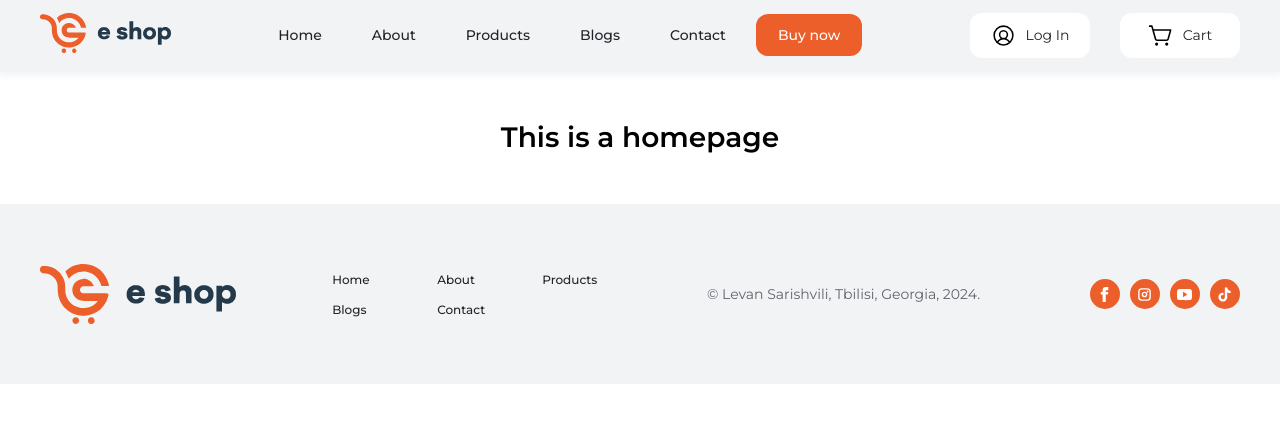
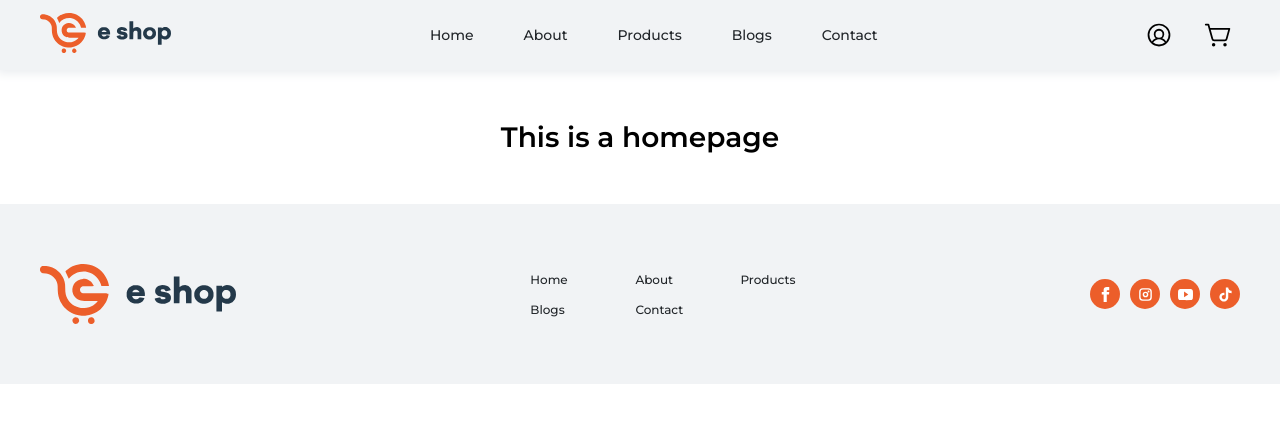
Before and after one commit to levansarishvili/MyStore, a Next.js app: page / in a window 1280 px wide. Shown: the top 422 px of the page. Built offline with nearby package versions, Linux system fonts and the light colour scheme.

Commit message:
refactor: modify styles on header and footer

```diff
--- a/src/app/about/About.css
+++ b/src/app/about/About.css
@@ -3,9 +3,10 @@
   flex-direction: column;
   gap: 1rem;
   align-items: center;
-  height: 100%;
+  justify-content: center;
   font-size: 2.4rem;
   text-align: center;
+  max-width: 80rem;
 }
 
 .project-overview {
--- a/src/app/components/Footer.js
+++ b/src/app/components/Footer.js
@@ -19,7 +19,7 @@ function Footer() {
           navItemClass="footer__nav__item"
         />
 
-        <p className="copyright">© Levan Sarishvili, Tbilisi, Georgia, 2024.</p>
+        {/* <p className="copyright">© Levan Sarishvili, Tbilisi, Georgia, 2024.</p> */}
 
         {/* Social icons */}
         <div className="social">
--- a/src/app/components/Header.css
+++ b/src/app/components/Header.css
@@ -123,7 +123,7 @@ a {
 
 .header__icons {
   display: flex;
-  gap: 3rem;
+  gap: 1.5rem;
   cursor: pointer;
 }
 
@@ -132,21 +132,22 @@ a {
   display: flex;
   align-items: center;
   justify-content: center;
-  gap: 1rem;
-  width: 12rem;
-  background-color: #fff;
-  padding: 1rem;
-  border-radius: 1.2rem;
+  padding: 0.8rem;
+  border-radius: 50%;
   font-size: 1.4rem;
+}
+
+.account-wrapper path,
+.cart-wrapper path {
   transition: all 0.3s;
 }
 
-.account-wrapper:hover,
-.cart-wrapper:hover {
-  box-shadow: inset 0 0 5px #adb5bd;
+.account-wrapper:hover path,
+.cart-wrapper:hover path {
+  fill: #ec5e2a;
 }
 
 .header__icon {
-  width: 2.5rem;
-  height: 2.5rem;
+  width: 2.8rem;
+  height: 2.8rem;
 }
--- a/src/app/components/Header.js
+++ b/src/app/components/Header.js
@@ -19,7 +19,6 @@ function Header() {
 
         <nav className="header__nav">
           <Navigation navListClass="nav__list" navItemClass="list__item" />
-          <Button className="btn" name="Buy now" />
         </nav>
 
         {/* Profile and Shopping cart icons */}
@@ -36,7 +35,6 @@ function Header() {
               >
                 <path d="M128,24A104,104,0,1,0,232,128,104.11,104.11,0,0,0,128,24ZM74.08,197.5a64,64,0,0,1,107.84,0,87.83,87.83,0,0,1-107.84,0ZM96,120a32,32,0,1,1,32,32A32,32,0,0,1,96,120Zm97.76,66.41a79.66,79.66,0,0,0-36.06-28.75,48,48,0,1,0-59.4,0,79.66,79.66,0,0,0-36.06,28.75,88,88,0,1,1,131.52,0Z"></path>
               </svg>
-              Log In
             </div>
           </Link>
 
@@ -51,7 +49,6 @@ function Header() {
             >
               <path d="M104,216a16,16,0,1,1-16-16A16,16,0,0,1,104,216Zm88-16a16,16,0,1,0,16,16A16,16,0,0,0,192,200ZM239.71,74.14l-25.64,92.28A24.06,24.06,0,0,1,191,184H92.16A24.06,24.06,0,0,1,69,166.42L33.92,40H16a8,8,0,0,1,0-16H40a8,8,0,0,1,7.71,5.86L57.19,64H232a8,8,0,0,1,7.71,10.14ZM221.47,80H61.64l22.81,82.14A8,8,0,0,0,92.16,168H191a8,8,0,0,0,7.71-5.86Z"></path>
             </svg>
-            Cart
           </div>
         </div>
       </div>
--- /dev/null
+++ b/src/app/mediaQueries.css
@@ -0,0 +1,6 @@
+/* Media queries for responsive design */
+@media (max-width: 1400px) {
+  .product__list {
+    grid-template-columns: 1fr 1fr;
+  }
+}
--- a/src/app/store/page.js
+++ b/src/app/store/page.js
@@ -2,6 +2,7 @@ import Link from "next/link";
 import Button from "../components/Button";
 import ProductFilter from "../components/ProductFilter";
 import "./Store.css";
+import "../mediaQueries.css";
 
 // Create Online Store component and fetch product data
 export default async function Store({ searchParams }) {
@@ -90,11 +91,11 @@ function Product({ id, name, imageSrc, availabilityStatus, stock, price }) {
           <div className="product__desc">
             <div className="product__stock-wrapper">
               <p className={`product__availabilityStatus ${stockStatus}`}>
-                {availabilityStatus}
+                {availabilityStatus}:
               </p>
               <p className="product__stock">{stock}</p>
             </div>
-            <p className="product__price">{`${price} 💲`}</p>
+            <p className="product__price">{`${price} $`}</p>
           </div>
         </div>
       </Link>
```
Also changed, not shown: src/app/store/Store.css (+7 -6 lines), src/app/store/[id]/ProductDetails.css (+15 -17 lines).
